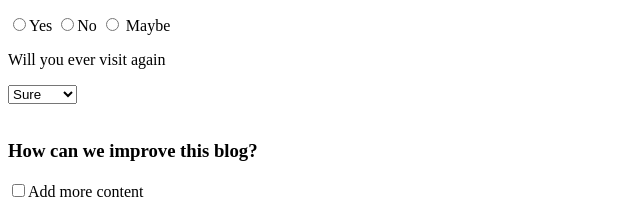
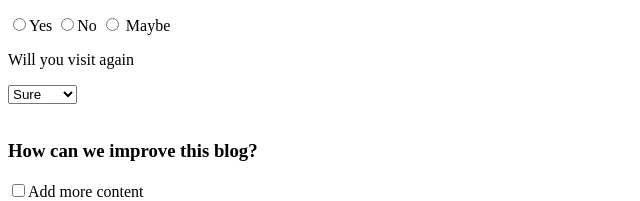
Before and after one commit to seyoumha/seyoumha.github.io, a plain HTML site: page blog.html in a window 1280 px wide. Shown: the part 930-1131 px from the top of the page, 0-640 px from the left. Drawn offline with Linux system fonts and the light colour scheme.

Commit message:
edited the text

```diff
--- a/blog.html
+++ b/blog.html
@@ -57,7 +57,7 @@
                 <input type='radio' name="review" value ="yes">Yes
                 <input type='radio' name="review" value ="no">No
                 <input type='radio' name="review" value ="maybe"> Maybe
-                <p>Will you ever visit again</p>
+                <p>Will you visit again</p>
                 <select>
                     <option value="will_visit" selected>Sure</option>
                     <option value="will_not_visit">No Way</option>
```
